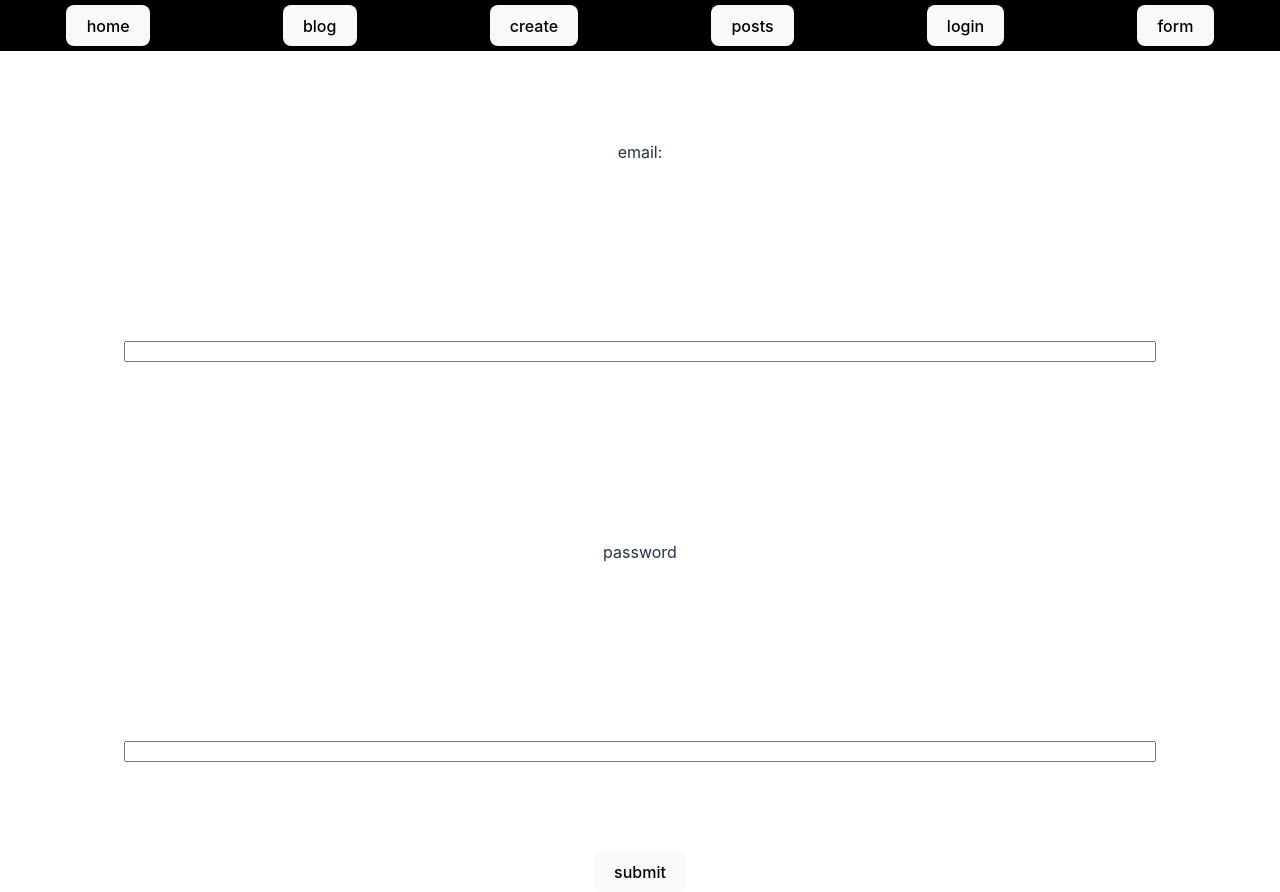
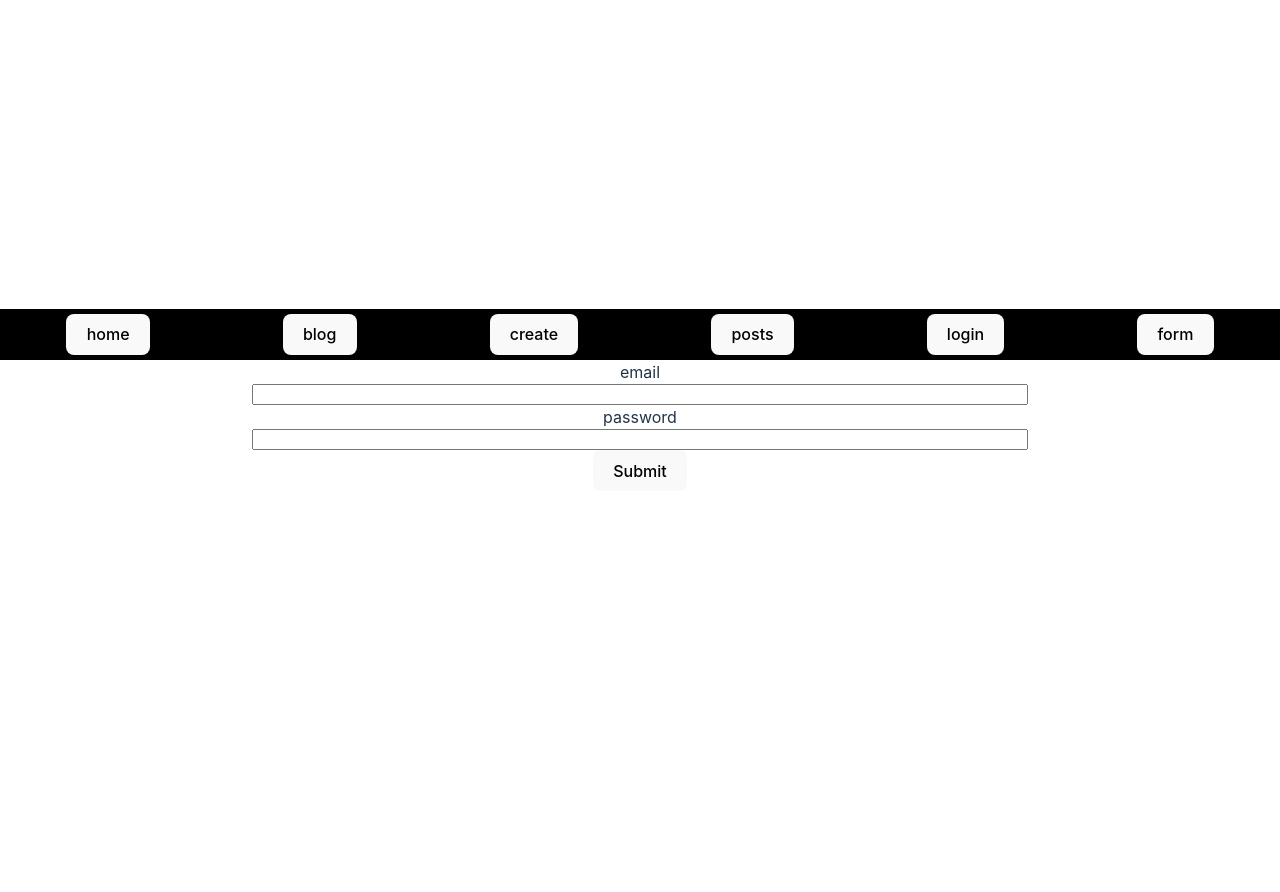
Before and after one commit to ChristhianCosta/react_client_mock, a React (Vite) app: page / in a window 1280 px wide. Both pictures are taken after a click on the button "form". After the commit the page ends 800 px from the top, so only its background shows below. Built offline with nearby package versions, Linux system fonts and the light colour scheme; no server answers.

Commit message:
front validation part 3 "função handle responde""

```diff
--- a/src/components/singlepost/formhook.jsx
+++ b/src/components/singlepost/formhook.jsx
@@ -1,42 +1,69 @@
-import { Formik, Field, ErrorMessage } from "formik";
+import { Formik, Field, ErrorMessage, Form, useFormik } from "formik";
 import * as Yup from 'yup'
 import { StyledLogin } from "./loginForm";
-
-
-/* eslint-disable jsx-a11y/label-has-associated-control */
 import React, { useState } from 'react';
-
-const LoginSchema = Yup.object().shape({
-  email:Yup.string().email('Houve um error').min(6, 'digite um email válido').max(24, 'Email muito longo').required('Esse campo é requerido'),
-  password:Yup.string().min(6, 'digite um email válido').max(24, 'Email muito longo').required('Esse campo é requerido'),
-})
-
-
-
-
 
 
 export default function TestForm() {
 
-  function handleSubmit(){
+  const LoginSchema = Yup.object().shape({
+    email:Yup.string().email('Houve um error').min(6, 'digite um email válido').max(24, 'Email muito longo').required('Esse campo é requerido'),
+    password:Yup.string().min(6, 'digite um email válido').required('Esse campo é requerido'),
+  })
+
+
+  const initalValues={
+    email:"",
+    password:""
+  }
+
+  const handleSubmit = ()=>{
     console.log("submit")
   }
 
+  const formik = useFormik({
+    initialValues:initalValues,
+    validationSchema:LoginSchema,
+    onSubmit: ()=>{
+      console.log("submitting use formik")
+    },
+    handleSubmit: ()=>{
+      console.log("console. log")
+    }
+  })
+
   return (
     <main style={{background:'#fff'}}>
-      <Formik initialValues={{ email: '', password: '' }}
-           validationSchema={LoginSchema}
-           onSubmit={handleSubmit} >
-        <>
-          <StyledLogin>
-            <label htmlFor="email">email: </label>
-            <Field type="text" name="email" id="email" ></Field>
-            <label htmlFor="password">password</label>
-            <Field type="password" name="password" id="password" ></Field>
-          </StyledLogin>
-          <button type="submit" onSubmit={handleSubmit}>submit</button>
-        </>
-      </Formik>
+      <form onSubmit={formik.handleSubmit}>
+        <StyledLogin>
+          <label htmlFor="email">email </label>
+          <input id="email" label="email"
+                name="email"
+                onChange={formik.handleChange}
+                value={formik.values.email}
+                type={"email"}
+                /*helperText={formik.errors.email ? formik.errors.email : ""}*/
+               />
+
+        </StyledLogin>
+        <StyledLogin>
+          <label htmlFor="password">password </label>
+          <input id="password" label="password"
+                name="password"
+                onChange={formik.handleChange}
+                value={formik.values.password}
+                type={"password"}
+                /*helperText={formik.errors.email ? formik.errors.email : ""}*/
+               />
+
+
+        </StyledLogin>
+
+        <button type={"submit"}>
+            Submit
+          </button>
+
+      </form>
     </main>
   );
 }
--- a/src/components/singlepost/loginForm.js
+++ b/src/components/singlepost/loginForm.js
@@ -2,7 +2,7 @@ import styled from "styled-components";
 
 export const StyledLogin = styled.div`
   width: 100vw;
-  height: 100vh;
+ // height: 100vh;
   display: flex;
   flex-direction: column;
   justify-content: space-around;
@@ -10,6 +10,6 @@ export const StyledLogin = styled.div`
 
 
   >*{
-    width: 80%;
+    width: 60%;
   }
 `
```
